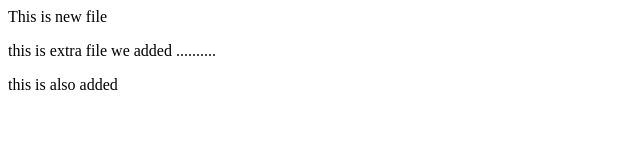
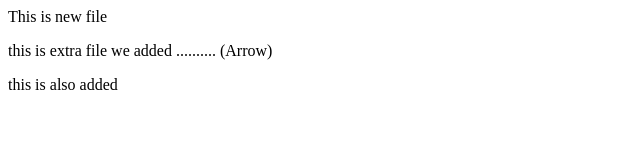
Before and after one commit to AnuragMishra1818/Portfolio, a plain HTML site: page index.html in a window 1280 px wide. Shown: the full height of the page, 0-640 px from the left. Drawn offline with Linux system fonts and the light colour scheme.

Commit message:
add arrow

```diff
--- a/index.html
+++ b/index.html
@@ -1,5 +1,5 @@
 <P> This is new file</P>
-<p>this is extra file we added ..........</p>
+<p>this is extra file we added .......... (Arrow)</p>
 <p>
     this is also added
 </p>
```
